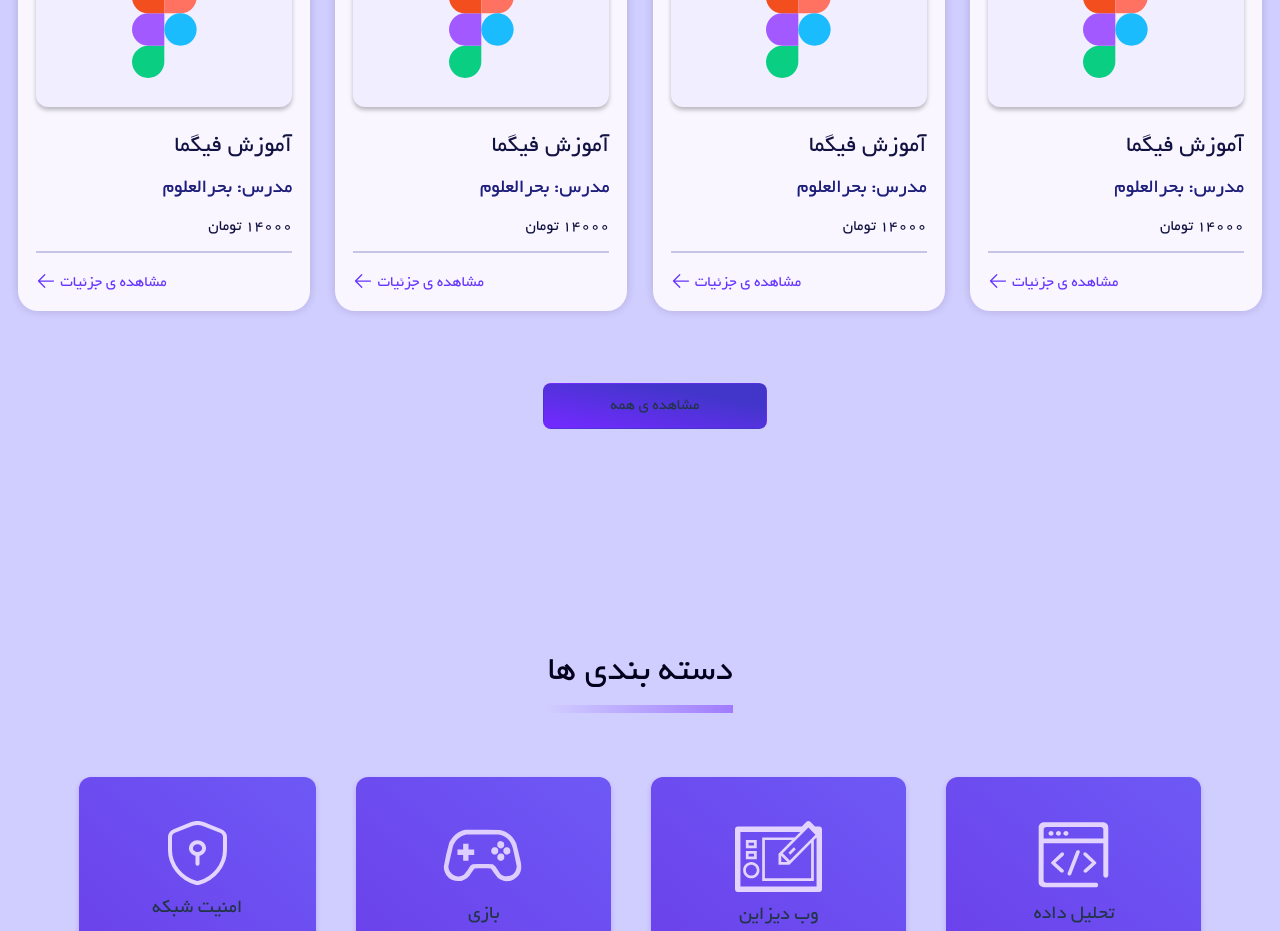
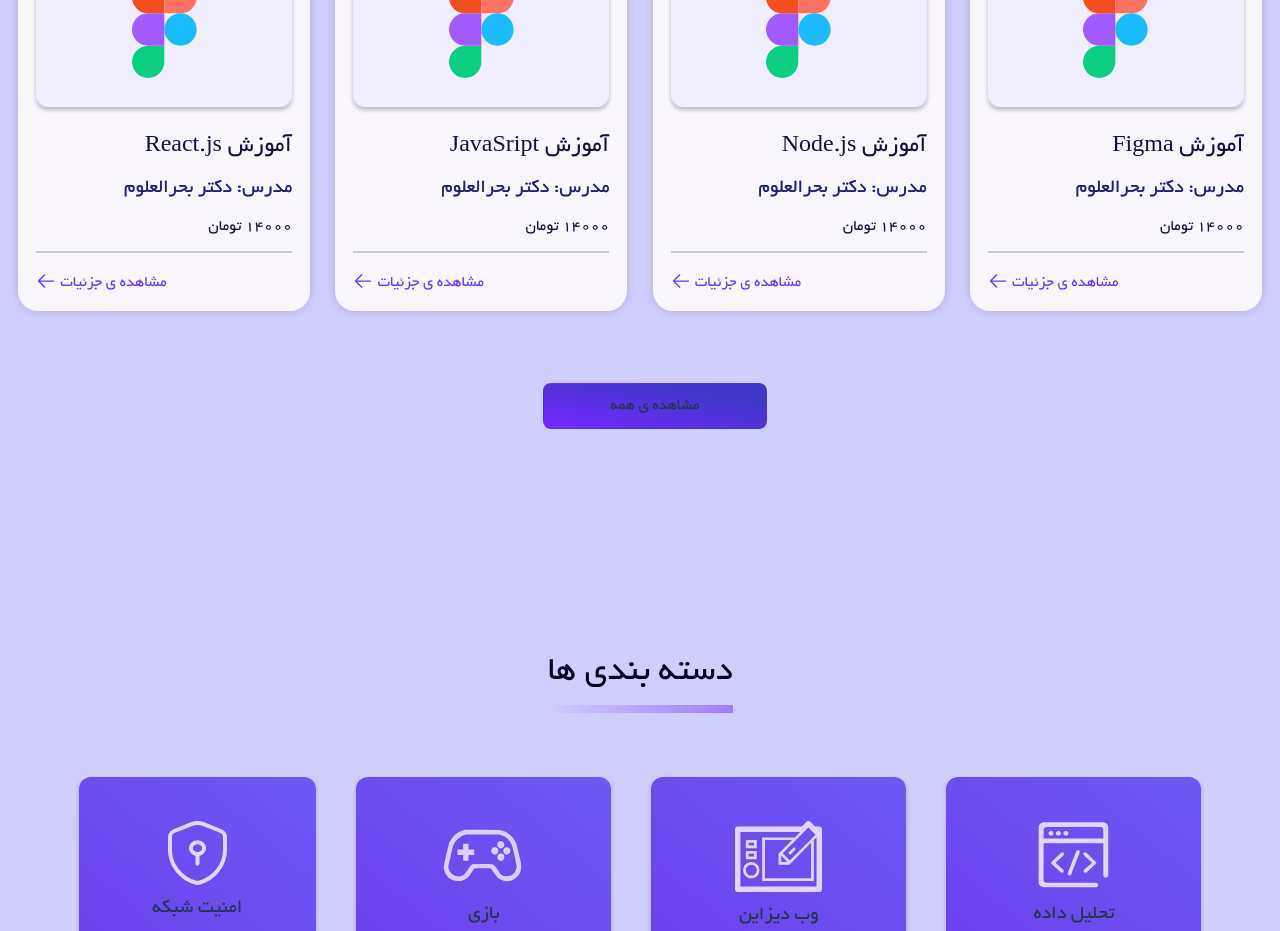
Before and after one commit to academy-react/Hexa-Squad, a React (Vite) app: page / in a window 1280 px wide. Shown: the part 1720-2651 px from the top of the page. Built offline with nearby package versions, Linux system fonts and the light colour scheme.

Commit message:
create Services & Courses & Categories

```diff
--- a/src/screens/Landing/landing-components/CourseEducation.jsx
+++ b/src/screens/Landing/landing-components/CourseEducation.jsx
@@ -4,6 +4,13 @@ import "../../../index.css";
 import Course from "./course-components/Course";
 
 const CourseEducation = () => {
+    const [coursesList, setCoursesList] = useState([
+        { title: "آموزش Figma", professorName: "دکتر بحرالعلوم", price: "14000 تومان" },
+        { title: "آموزش Node.js", professorName: "دکتر بحرالعلوم", price: "14000 تومان"  },
+        { title: "آموزش JavaSript", professorName: "دکتر بحرالعلوم", price: "14000 تومان"  },
+        { title: "آموزش React.js", professorName: "دکتر بحرالعلوم", price: "14000 تومان"  },
+      ]);
+
     return (
         <div className="max-w-[1269px] mx-auto">
             <div className="course">
@@ -11,11 +18,18 @@ const CourseEducation = () => {
                 <span className="absolute w-[100%] w-0 block mt-3 h-2 my-1 bg-gradient-to-l from-newPurpleAlpha2 to-transparentPurple2"></span>
                 </h1>
             </div>
-            <div className="max-w-[1269px] mt-28 flex flex-row">
-                <Course />
-                <Course />
-                <Course />
-                <Course />
+            <div className="max-w-[1269px] mt-28 flex flex-row ">
+                {coursesList.map((item, index) => {
+                    return (
+                        <>
+                            <Course
+                                title={item.title}
+                                professorName={item.professorName}
+                                price={item.price}
+                            />
+                        </>
+                    );
+                })}
             </div>
             <button className="primary-btn sm:w-auto lg:w-56 lg:my-16 lg:mx-[40%] ">مشاهده ی همه</button>
         </div>
--- a/src/screens/Landing/landing-components/common.css
+++ b/src/screens/Landing/landing-components/common.css
@@ -24,7 +24,7 @@
 
     /* Course Education */
     .course-box{
-        @apply overflow-hidden duration-500 w-[23%] mx-auto bg-[#F9F6FF] rounded-[20px] shadow-shadow-Course-box m-2;
+        @apply  overflow-hidden duration-500 w-[23%] mx-auto bg-[#F9F6FF] rounded-[20px] shadow-shadow-Course-box m-2;
     }
     .course-box:hover{
         box-shadow: 0px 0px 30px 0px #6D20FF4D;
--- a/src/screens/Landing/landing-components/course-components/Course.jsx
+++ b/src/screens/Landing/landing-components/course-components/Course.jsx
@@ -1,11 +1,12 @@
-import React from "react";
+import React, { useState } from "react";
 import "../common.css";
 import CoutsrHeader from "./CourseHeader";
 import CourseBody from "./CourseBody";
 import heart from "../../../../assets/image/heart.svg"
 import cart from "../../../../assets/image/cart.svg"
 
-const Course = () => {
+const Course = ({ title, professorName,price }) => {
+
   return (
 
     <div className="course-box">
@@ -14,8 +15,8 @@ const Course = () => {
         <img src={heart} className="inline hover-box-img"/>
       </div>
       <div className="mx-auto w-64">
-          <CoutsrHeader />
-          <CourseBody />
+          <CoutsrHeader  />
+          <CourseBody title={title} professorName={professorName} price={price} />
           <p className="text-[#6635FF] text-base text-left border-t-2 border-[#00018533] py-4 "> مشاهده ی جزئیات
               <svg xmlns="http://www.w3.org/2000/svg" fill="none" viewBox="0 0 24 24" stroke-width="1.5" stroke="currentColor" className="inline pr-1 w-6 h-6 ">
                   <path stroke-linecap="round" stroke-linejoin="round" d="M10.5 19.5L3 12m0 0l7.5-7.5M3 12h18" />
--- a/src/screens/Landing/landing-components/course-components/CourseBody.jsx
+++ b/src/screens/Landing/landing-components/course-components/CourseBody.jsx
@@ -1,12 +1,12 @@
 import React from "react";
 import "../../landing-components/common.css";
 
-const CourseBody = () => {
+const CourseBody = ({ title, professorName, price }) => {
   return (
     <div className="course-body mt-6">
-        <h2 className="course-name text-darkblue2 text-2xl pb-3">آموزش فیگما</h2>
-        <h3 className="prof-name text-lightblue4 text-xl pb-3">مدرس: <span>بحرالعلوم</span> </h3>
-        <h4 className="text-darkblue2 text-base pb-3">14000 تومان</h4>
+        <h2 className="course-name text-darkblue2 text-2xl pb-3"> {title} </h2>
+        <h3 className="prof-name text-lightblue4 text-xl pb-3">مدرس: <span> {professorName}</span> </h3>
+        <h4 className="text-darkblue2 text-base pb-3"> {price} </h4>
     </div>
   );
 };
```
